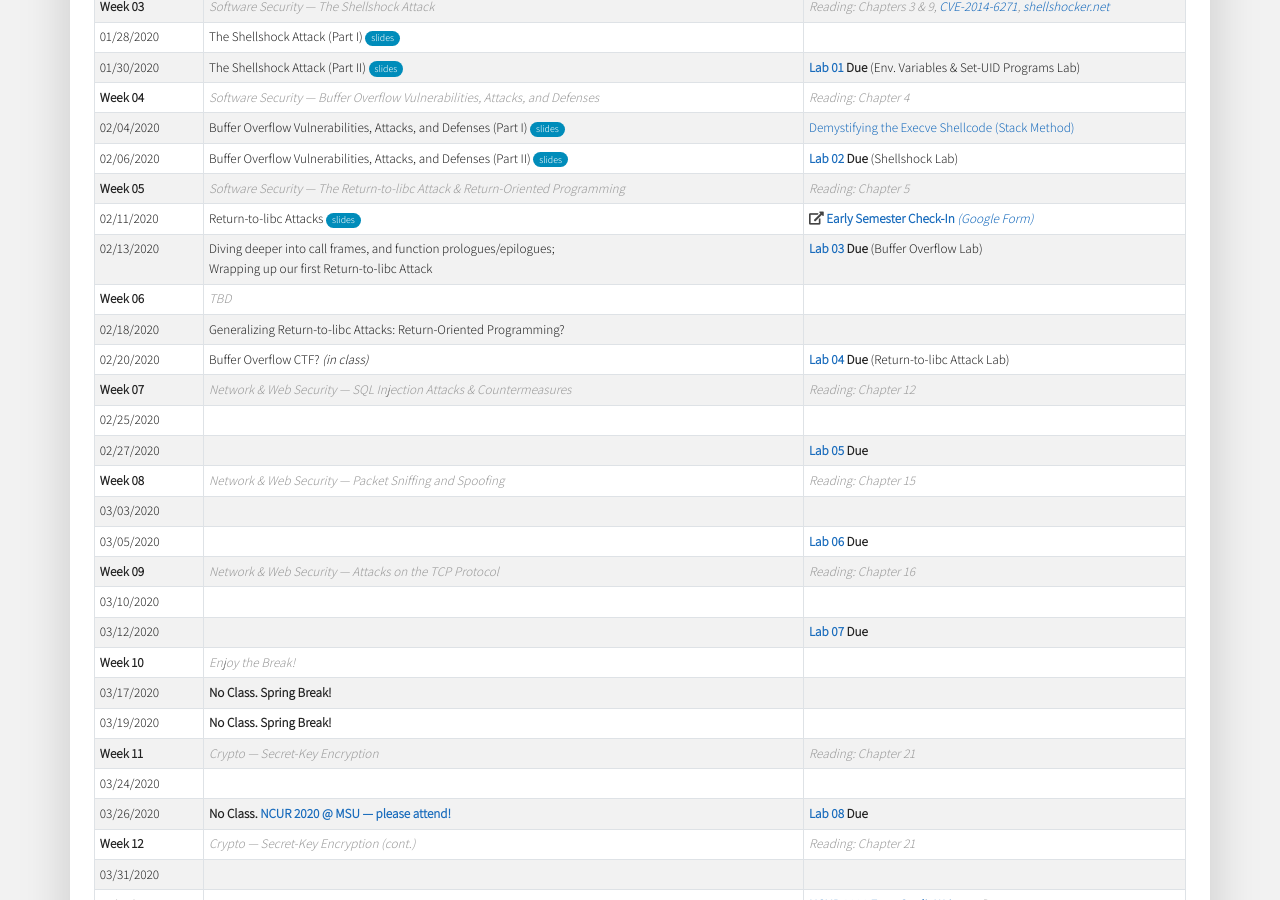
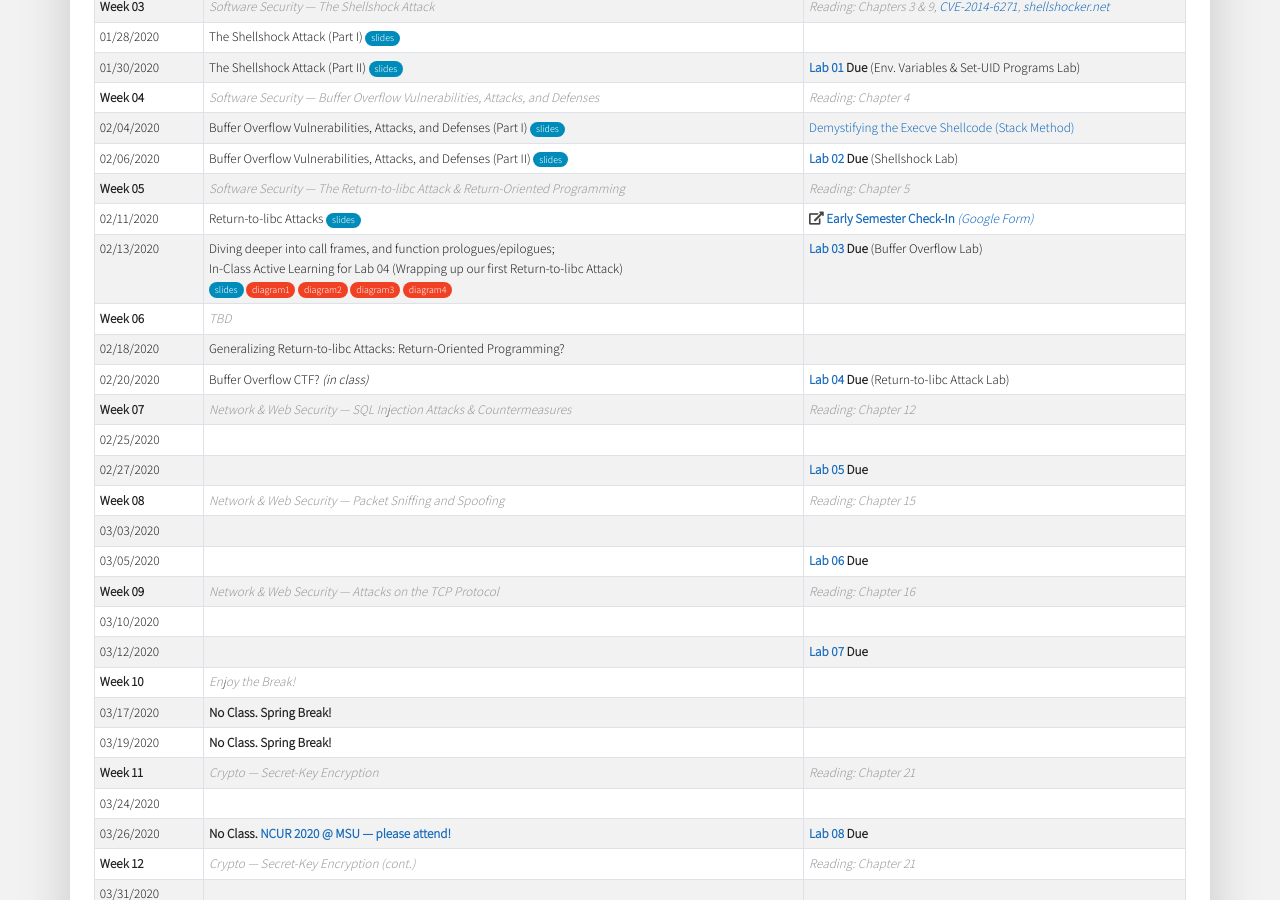
Before and after one commit to traviswpeters/cs476-2020-spring, a Jekyll site: the page built from index.md, in a window 1280 px wide and 900 px high, scrolled down 1608 px. Built offline with Jekyll 4.4.1, drawn with Linux system fonts in a browser that asks for light colours; nearby versions of some CDN libraries; some web fonts are replaced; our own code applies the rules of GitHub Pages for plain Markdown files.

Commit message:
diagrams from today

```diff
--- a/index.md
+++ b/index.md
@@ -230,7 +230,9 @@ The Set-UID Mechanism & Environment Variables (Part II) [slides][slides04]{:.sli
 <td markdown="span">02/13/2020</td>
 <td markdown="span">
 Diving deeper into call frames, and function prologues/epilogues; <br/>
-Wrapping up our first Return-to-libc Attack </td>
+In-Class Active Learning for Lab 04 (Wrapping up our first Return-to-libc Attack) <br/>
+[slides][slides10]{:.slides} [diagram1][diagram1]{:.code} [diagram2][diagram2]{:.code} [diagram3][diagram3]{:.code} [diagram4][diagram4]{:.code}
+</td>
 <td markdown="span">**[Lab 03] Due** (Buffer Overflow Lab)</td>
 </tr>
 
@@ -474,6 +476,11 @@ _More Schedule Details Coming Soon..._
 
 [slides09]: files/cs476-09-rtlibc-and-rop.pdf
 [slides10]: files/cs476-10-rtlibc-and-rop.pdf
+[diagram1]: files/Basic_Anatomy_of_a_Stack_Frame.pdf
+[diagram2]: files/How_to_Build_a_Stack_Frame_(GDB_Session).pdf
+[diagram3]: files/Conventional_Enter_Leave_Sequence.pdf
+[diagram4]: files/Non-Conventional_Enter_Leave_Sequence.pdf
+
 
 <!-- labs -->
 [Lab 00]: labs/lab00
```
Also changed, not shown: 4 other files.
